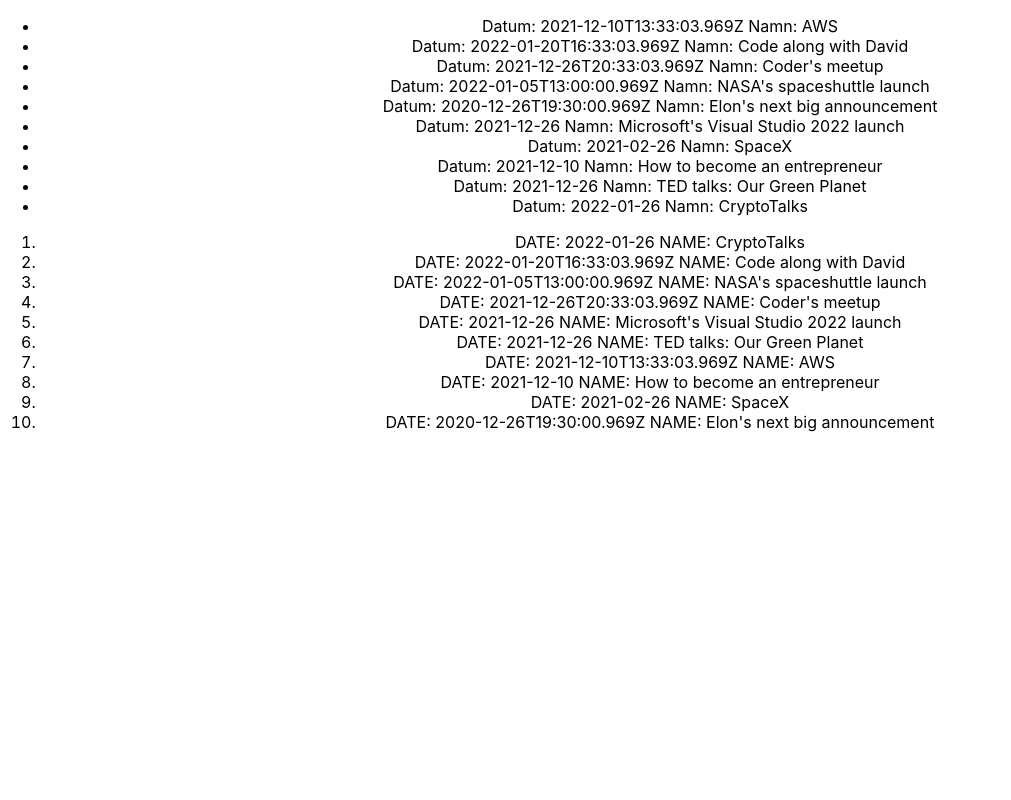
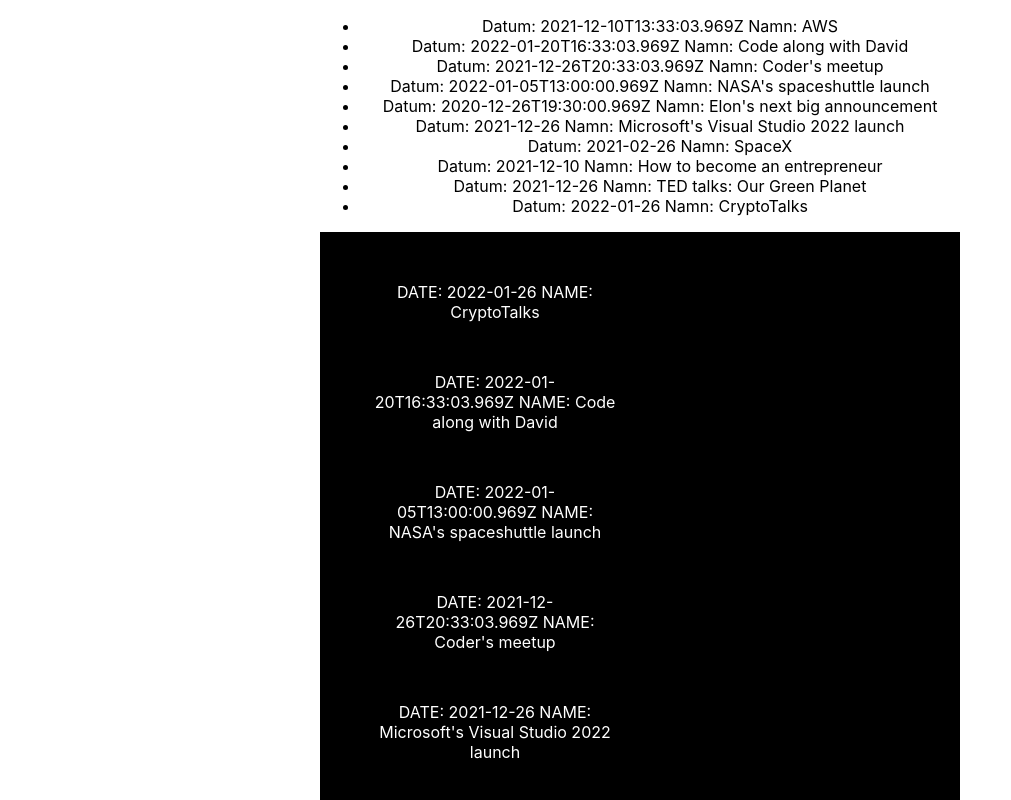
Before and after one commit to codeninjah/uppgift-design-patterns, a React (Create React App) app in the folder uppgift-design-patterns/: page / in a window 1280 px wide. Shown: the top 800 px of the page, without its empty margins (0-1011 px from the left). Built offline with nearby package versions, Linux system fonts and the light colour scheme.

Commit message:
Playing with UI/styling

```diff
--- a/uppgift-design-patterns/src/App.css
+++ b/uppgift-design-patterns/src/App.css
@@ -36,3 +36,37 @@
     transform: rotate(360deg);
   }
 }
+
+.sorted-meetups-list {
+  background-color: black;
+  color: white;
+  display: flex;
+  flex-direction: row;
+  /*justify-content: space-around;*/
+  column-gap: 50px;
+  row-gap: 50px;
+  justify-content: space-between;
+  max-width: 1050px;
+  flex-wrap: wrap;
+  padding: 50px;
+}
+
+.sorted-meetups-list-item {
+  max-width: 250px;
+}
+
+.sorted-meetups-list-item:hover {
+  max-width: 250px;
+  border: 1px solid white;
+  height: 75px;
+}
+
+.meetups-list {
+  margin: auto;
+  text-align: center;
+  width: 50%;
+}
+
+ol  {
+  list-style-type: none;
+}
--- a/uppgift-design-patterns/src/components/MeetupsView.tsx
+++ b/uppgift-design-patterns/src/components/MeetupsView.tsx
@@ -8,7 +8,7 @@
     const parsedmeetupsList = JSON.parse(JSON.stringify(Meetups))
     const sortedmeetupsList = parsedmeetupsList.sort((a: { date: string; },b: { date: string; }) => (a.date > b.date) ? -1 : ((b.date > a.date) ? 1 : 0))
     return (
-        <div>
+        <div className="meetups-list">
             <ul>
                 {
                     meetupsList.map(item =>
@@ -17,10 +17,10 @@
                 }
             </ul>
 
-            <ol>
+            <ol className="sorted-meetups-list">
                {
                    sortedmeetupsList.map((item: any) =>
-                        <li>DATE: {item.date}   NAME:  {item.name}</li>
+                        <li className="sorted-meetups-list-item">DATE: {item.date}   NAME:  {item.name}</li>
                     )
                }
             </ol>
```
